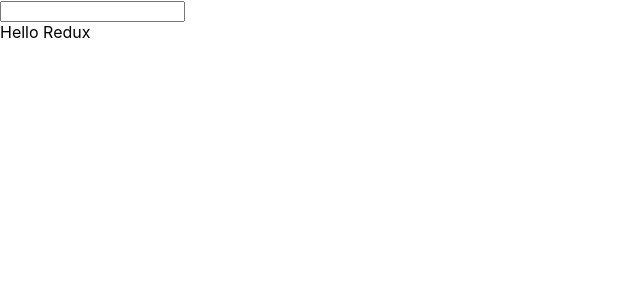
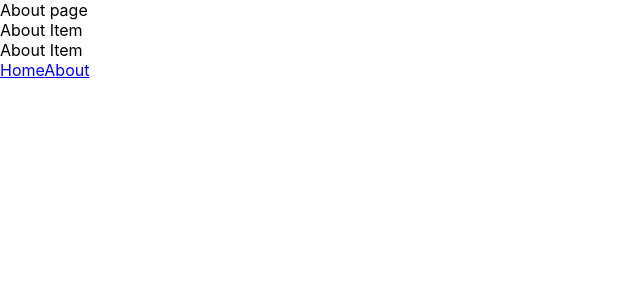
Before and after one commit to Lionkka/react-test, a React (Create React App) app: page /about/1 in a window 1280 px wide. Shown: the top 300 px of the page, without its empty margins (0-640 px from the left). Built offline with nearby package versions, Linux system fonts and the light colour scheme.

Commit message:
- router example

```diff
--- a/package.json
+++ b/package.json
@@ -3,9 +3,12 @@
   "version": "0.1.0",
   "private": true,
   "dependencies": {
+    "history": "^4.7.2",
     "react": "^16.7.0",
     "react-dom": "^16.7.0",
     "react-redux": "^6.0.0",
+    "react-router": "^4.3.1",
+    "react-router-dom": "^4.3.1",
     "react-scripts": "2.1.3",
     "redux": "^4.0.1",
     "redux-devtools-extension": "^2.13.7",
--- a/src/App.js
+++ b/src/App.js
@@ -1,7 +1,7 @@
 import React from 'react';
 import './App.css';
-import Redux from './components/Redux';
+import Router from './components/Router';
 
 export default () => (
-  <Redux />
+  <Router />
 );
--- /dev/null
+++ b/src/components/Router/About/About.js
@@ -0,0 +1,9 @@
+import React from 'react';
+import AboutItem from '../AboutItem';
+
+export default () => (
+  <div>
+    About page
+    <AboutItem />
+  </div>
+);
--- /dev/null
+++ b/src/components/Router/About/index.js
@@ -0,0 +1,3 @@
+import About from './About';
+
+export default About;
--- /dev/null
+++ b/src/components/Router/AboutItem/AboutItem.js
@@ -0,0 +1,11 @@
+import React from 'react';
+
+export default (props) => {
+  console.log({
+    AboutItem: props
+  });
+
+  return (
+    <div>About Item</div>
+  );
+};
--- /dev/null
+++ b/src/components/Router/AboutItem/index.js
@@ -0,0 +1,4 @@
+import AboutItem from './AboutItem';
+import { withRouter } from 'react-router';
+
+export default withRouter(AboutItem);
--- /dev/null
+++ b/src/components/Router/Home/Home.js
@@ -0,0 +1,9 @@
+import React from 'react';
+import { Prompt } from 'react-router';
+
+export default () => (
+  <div>
+      Home Page
+    <Prompt message='Are you sure you want to leave?' when={true}/>
+  </div>
+);
--- /dev/null
+++ b/src/components/Router/Home/index.js
@@ -0,0 +1,3 @@
+import Home from './Home';
+
+export default Home;
--- /dev/null
+++ b/src/components/Router/Navigation/Navigation.js
@@ -0,0 +1,14 @@
+import React from 'react';
+import { Link } from 'react-router-dom';
+
+export default () => (
+  <nav>
+    <Link to='/'>
+        Home
+    </Link>
+
+    <Link to='/about'>
+        About
+    </Link>
+  </nav>
+);
--- /dev/null
+++ b/src/components/Router/Navigation/index.js
@@ -0,0 +1,3 @@
+import Navigation from './Navigation';
+
+export default Navigation;
--- /dev/null
+++ b/src/components/Router/index.js
@@ -0,0 +1,24 @@
+import React from 'react';
+import { Router, Route, Switch } from 'react-router';
+
+import createBrowserHistory from 'history/createBrowserHistory';
+import Home from './Home';
+import About from './About';
+import Navigation from './Navigation';
+import AboutItem from './AboutItem/AboutItem';
+
+const history = createBrowserHistory();
+
+export default () => (
+  <Router history={history}>
+    <div>
+      <Switch>
+        <Route path='/' exact component={Home} />
+        <Route path='/about' component={About} />
+      </Switch>
+
+      <Route path='/about/:item' component={AboutItem} />
+      <Navigation />
+    </div>
+  </Router>
+);
```
Also changed, not shown: 1 other file (tests, documents, lock files or other folders).
